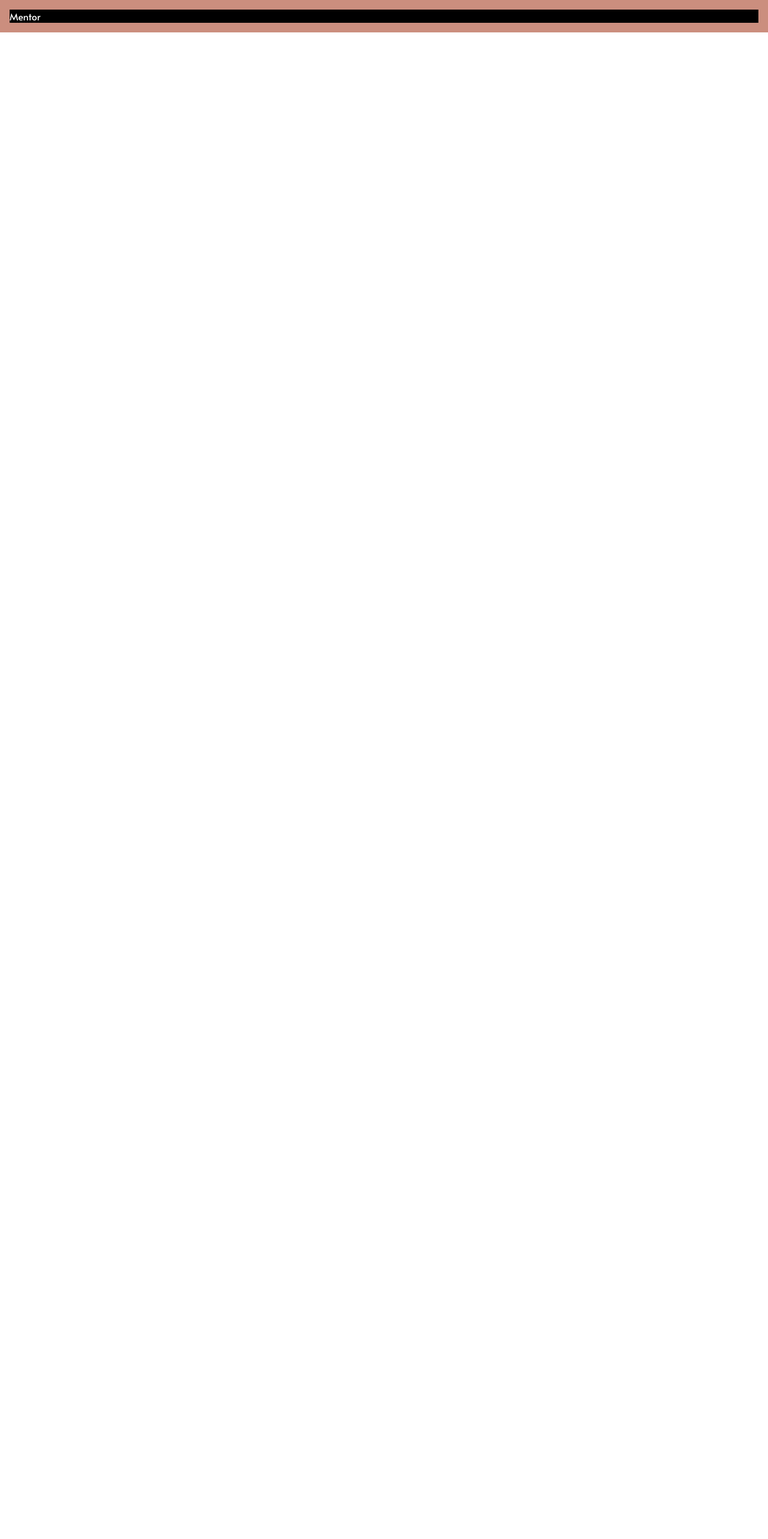
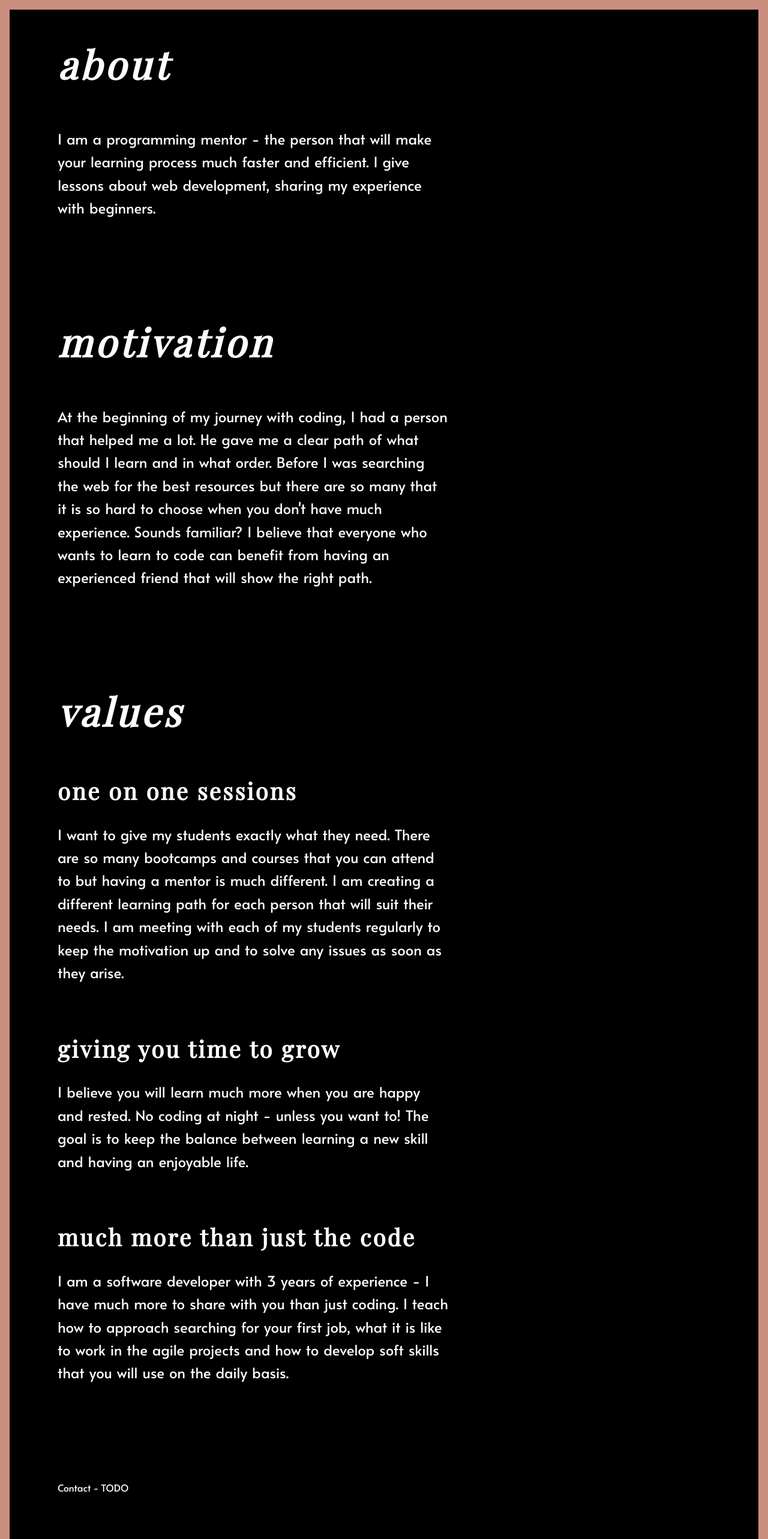
Before and after one commit to jagodarybacka/jagodarybacka.github.io, a React (Create React App) app: page /mentor in a window 1280 px wide. Shown: the top 2566 px of the page at 60% size. Before the commit the page ends 800 px from the top, so only its background shows below. Built offline with nearby package versions, Linux system fonts and the light colour scheme; a web font is replaced by a local one.

Commit message:
feat: New content

```diff
--- a/src/components/Tags/styles.scss
+++ b/src/components/Tags/styles.scss
@@ -1,6 +1,7 @@
 .Tags {
   display: flex;
-  flex-wrap: wrap
+  flex-wrap: wrap;
+  justify-content: center;
 }
 
 .Tags__item {
--- /dev/null
+++ b/src/pages/Developer/content.js
@@ -0,0 +1,8 @@
+const CONTENT = {
+  SKILLS: [ 'Javascript', 'ES6', 'Backbone.js', 'React.js', 'Node.js', 'Unit testing', 'Mocha', 'Chai', 'Karma', 'Jest', 'Automation testing', 'WebDriverIO', 'CSS and Sass', 'UX/UI', 'Scrum projects management', 'Jira' ],
+  SKILLSET: 'I am a software developer focused on web technologies. I love creating applications that are both useful and pleasing to the eye. I am an advocate of agile project management.',
+  VALUES_DETAILS: 'I am good at finding small bugs in applications. I am thinking about the application from the users\' perspective, many not so obvious paths can be covered before even the QA team will get the product to test. I am interested in design and that helps me to see visual details and find mistakes early in the process.',
+  VALUES_TEAMWORK: 'I think that there is always something that I can learn from my teammates. I listen to them and take into consideration their ideas. I help my colleagues whenever they need it, either in the technical area or any other.',
+  VALUES_DISCIPLINE: 'I work remotely with the same level of commitment as in the office because I keep myself disciplined and focused on the things I have to do. I believe that good time management is better than external motivation.'
+};
+export default CONTENT;
--- a/src/pages/Developer/index.js
+++ b/src/pages/Developer/index.js
@@ -3,27 +3,60 @@ import Header from 'components/Header';
 import Paragraph from 'components/Paragraph';
 import Tags from 'components/Tags';
 import Tile from 'components/Tile';
+import CONTENT from './content';
 import './styles.scss';
 
 function DeveloperPage() {
   return (
-    <div className="DeveloperPage">
+    <div className="Developer">
+      <section className="Developer__section">
         <Header>skillset</Header>
+        <Paragraph main={CONTENT.SKILLSET} />
+        <Tags list={CONTENT.SKILLS} />
+      </section>
 
+      <section className="Developer__section">
+        <Header>experience and education</Header>
+        <div className="Developer__experience">
           <Tile
-        text={[ 'Adam Mickiewicz University in Poznan.', 'Computer Science degree' ]}
+            text={[ 'Adam Mickiewicz University in Poznan.', 'Computer Science Bachelor of Engineering' ]}
             subtext="2015-2019"
           />
+          <Tile
+            text={[ 'Workshops coordinator', '~ Devmeetings' ]}
+            subtext="2016-2017"
+          />
+          <Tile
+            text={[ 'Software developer', '~ mTab' ]}
+            subtext="2018-2021"
+          />
+        </div>
+      </section>
 
+      <section className="Developer__section">
+        <Header>values</Header>
         <Paragraph
-        main={`Lorem ipsum dolor sit amet, consectetur adipisicing elit, sed do eiusmod tempor incididunt ut labore et dolore magna aliqua.
-        Ut enim ad minim veniam, quis nostrud exercitation ullamco laboris nisi ut aliquip ex ea commodo consequat. Duis aute irure dolor in reprehenderit
-        in voluptate velit esse cillum dolore eu fugiat nulla pariatur. Excepteur sint occaecat cupidatat non proident, sunt in culpa qui officia deserunt
-        mollit anim id est laborum.`}
+          header="attention to details"
+          main={CONTENT.VALUES_DETAILS}
         />
+        <Paragraph
+          header="teamwork"
+          main={CONTENT.VALUES_TEAMWORK}
+        />
+        <Paragraph
+          header="discipline"
+          main={CONTENT.VALUES_DISCIPLINE}
+        />
+      </section>
 
-      <Tags list={[ 'Javascript', 'CSS', 'Automation testing', 'UX design', 'UI design' ]} />
+      <section className="Developer__section">
+        <Header>projects</Header>
+        <p>TODO</p>
+      </section>
 
+      <section className="Developer__section">
+        <p>Contact - TODO</p>
+      </section>
 
     </div>
   );
--- a/src/pages/Developer/styles.scss
+++ b/src/pages/Developer/styles.scss
@@ -1,7 +1,20 @@
-.DeveloperPage {
+.Developer {
   padding: 3em 5em;
 
   .Paragraph {
     width: 60%;
   }
 }
+
+.Developer__experience {
+  display: flex;
+  flex-wrap: wrap;
+
+  > .Tile {
+    margin: 0 2em 2em 0;
+  }
+}
+
+.Developer__section {
+  margin-bottom: 10em;
+}
--- /dev/null
+++ b/src/pages/Mentor/content.js
@@ -0,0 +1,9 @@
+const CONTENT = {
+  ABOUT: 'I am a programming mentor - the person that will make your learning process much faster and efficient. I give lessons about web development, sharing my experience with beginners.',
+  MOTIVATION: 'At the beginning of my journey with coding, I had a person that helped me a lot. He gave me a clear path of what should I learn and in what order. Before I was searching the web for the best resources but there are so many that it is so hard to choose when you don\'t have much experience. Sounds familiar? I believe that everyone who wants to learn to code can benefit from having an experienced friend that will show the right path.',
+  VALUES_SESSIONS: 'I want to give my students exactly what they need. There are so many bootcamps and courses that you can attend to but having a mentor is much different. I am creating a different learning path for each person that will suit their needs. I am meeting with each of my students regularly to keep the motivation up and to solve any issues as soon as they arise.',
+  VALUES_TIME: 'I believe you will learn much more when you are happy and rested. No coding at night - unless you want to! The goal is to keep the balance between learning a new skill and having an enjoyable life.',
+  VALUES_EXPERIENCE: 'I am a software developer with 3 years of experience - I have much more to share with you than just coding. I teach how to approach searching for your first job, what it is like to work in the agile projects and how to develop soft skills that you will use on the daily basis.'
+};
+
+export default CONTENT;
--- a/src/pages/Mentor/index.js
+++ b/src/pages/Mentor/index.js
@@ -1,10 +1,39 @@
 import React from 'react';
+import Header from 'components/Header';
+import Paragraph from 'components/Paragraph';
+import CONTENT from './content';
 import './styles.scss';
 
 function MentorPage() {
   return (
     <div className="Mentor">
-      Mentor
+      <section className="Mentor__section">
+        <Header>about</Header>
+        <Paragraph main={CONTENT.ABOUT} />
+      </section>
+
+      <section className="Mentor__section">
+        <Header>motivation</Header>
+        <Paragraph main={CONTENT.MOTIVATION} />
+      </section>
+
+      <section className="Mentor__section">
+        <Header>values</Header>
+        <Paragraph
+          header="one on one sessions"
+          main={CONTENT.VALUES_SESSIONS} />
+        <Paragraph
+          header="giving you time to grow "
+          main={CONTENT.VALUES_TIME} />
+        <Paragraph
+          header="much more than just the code"
+          main={CONTENT.VALUES_EXPERIENCE} />
+      </section>
+
+      <section className="Mentor__section">
+        <p>Contact - TODO</p>
+      </section>
+
     </div>
   );
 }
--- a/src/pages/Mentor/styles.scss
+++ b/src/pages/Mentor/styles.scss
@@ -1,3 +1,11 @@
 .Mentor {
+  padding: 3em 5em;
 
+  .Paragraph {
+    width: 60%;
+  }
 }
+
+.Mentor__section {
+  margin-bottom: 10em;
+}
```
Also changed, not shown: 1 other file (tests, documents, lock files or other folders). Lines whose indentation alone changed are shown as unchanged.
